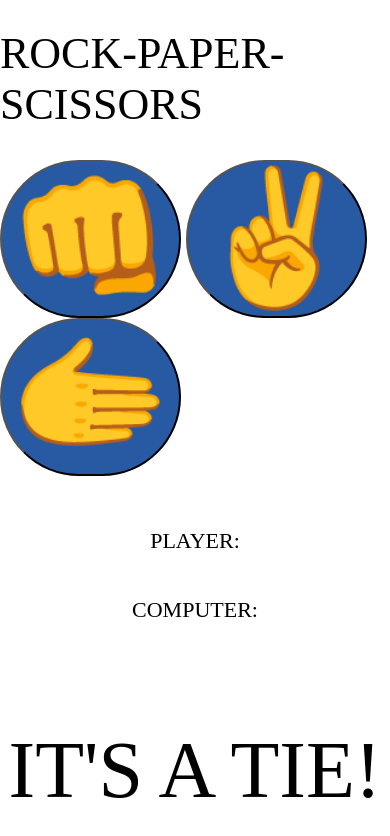
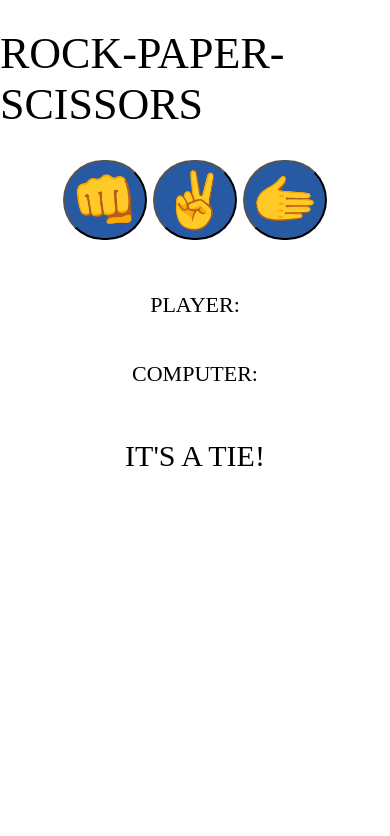
Before and after one commit to VITALIKXXX/ROCK_PAPER_SCISSORS, a plain HTML site: page index.html in a window 390 px wide. Drawn offline with nearby package versions, Linux system fonts and the light colour scheme.

Commit message:
add @media

```diff
--- a/css/game.css
+++ b/css/game.css
@@ -73,3 +73,31 @@
     font-size: 50px;
     animation: shake 0.3s ease-in-out;
 }
+
+@media (max-width: 768px) {
+    .game__hand {
+        font-size: 3rem;
+        min-width: 100px;
+        min-height: 100px;
+    }
+
+    .game__result {
+        font-size: 40px;
+    }
+}
+
+@media (max-width: 480px) {
+    .game__hand {
+        font-size: 2.5rem;
+        min-width: 80px;
+        min-height: 80px;
+    }
+
+    .game {
+        gap: 10px;
+    }
+
+    .game__result {
+        font-size: 30px;
+    }
+}
```
